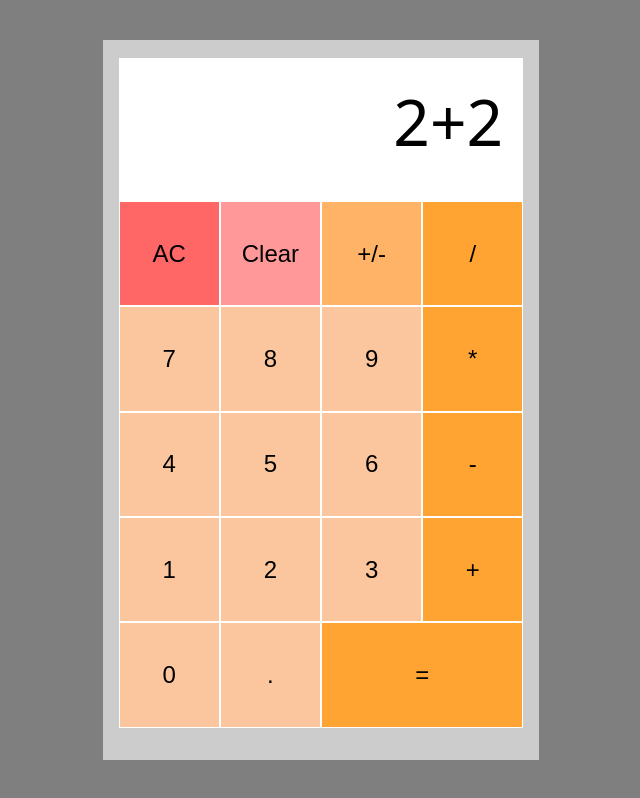
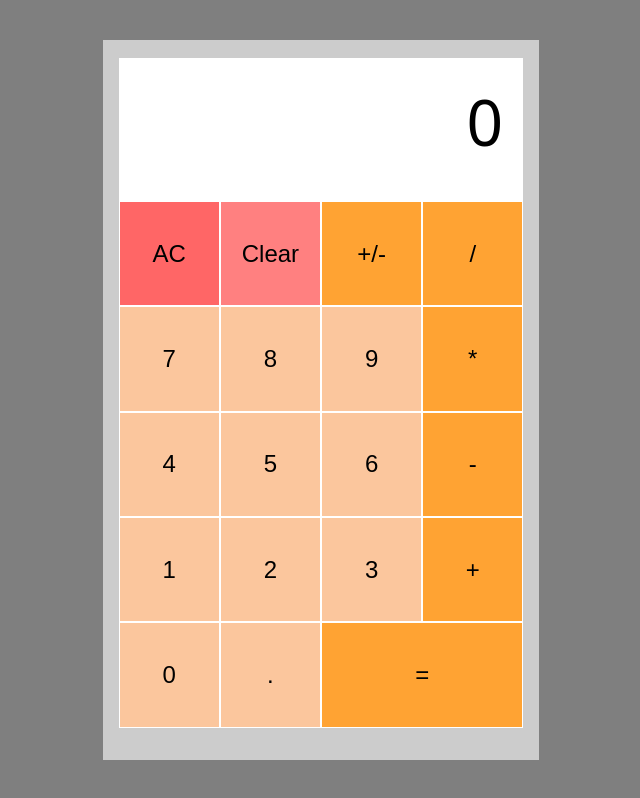
Before and after one commit to Endand/calculator, a plain HTML site: page index.html in a window 1280 px wide. Shown: the whole page, without its empty margins (319-959 px from the left). Drawn offline with Linux system fonts and the light colour scheme.

Commit message:
Changed CSS to make it look better
This is to adust for color change on button change later

```diff
--- a/calc.js
+++ b/calc.js
@@ -14,6 +14,7 @@ function divide(a,b){
 let firstNum=0;
 let secNum=0;
 let operator='';
+
 
 function operate(a, b, op) {
    switch (op) {
@@ -33,3 +34,7 @@ function operate(a, b, op) {
            console.error("Invalid operator");
    }
 }
+
+function display(){
+
+}
--- a/index.html
+++ b/index.html
@@ -10,7 +10,7 @@
    <script src="calc.js" defer></script>
    <main >
       <div class="calculator">
-         <div class="display">2+2</div>
+         <div class="display">0</div>
          <div class="buttons">
             <button class="ac">AC</button>
             <button class="clear">Clear</button>
--- a/style.css
+++ b/style.css
@@ -42,14 +42,14 @@ main{
    flex-wrap: wrap;
 }
 
-.buttons button{
+button{
    width: 25%;
    box-sizing: border-box;
    font-size: 1.5rem;
    border: 1px solid white;
 }
 
-.buttons button.equal {
+.equal {
    width: 50%;
 }
 
@@ -58,17 +58,13 @@ main{
 }
 
 .clear{
-   background-color: hsla(0, 100%, 80%);
-}
-
-.signChange{
-   background-color: hsla(30, 100%, 70%);
+   background-color: hsla(0, 100%, 75%);
 }
 
 .number{
    background-color: hsla(26, 93%, 80%);
 }
 
-.operator, .equal{
+.signChange, .operator, .equal{
    background-color: hsla(33, 100%, 60%) ;
 }
```
